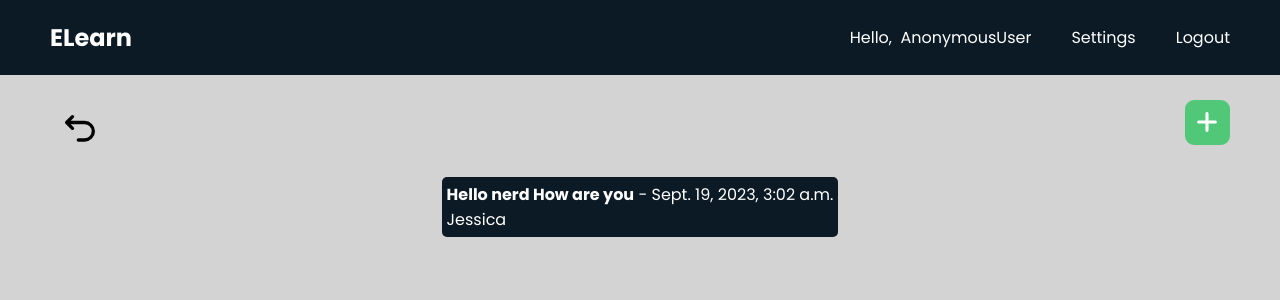
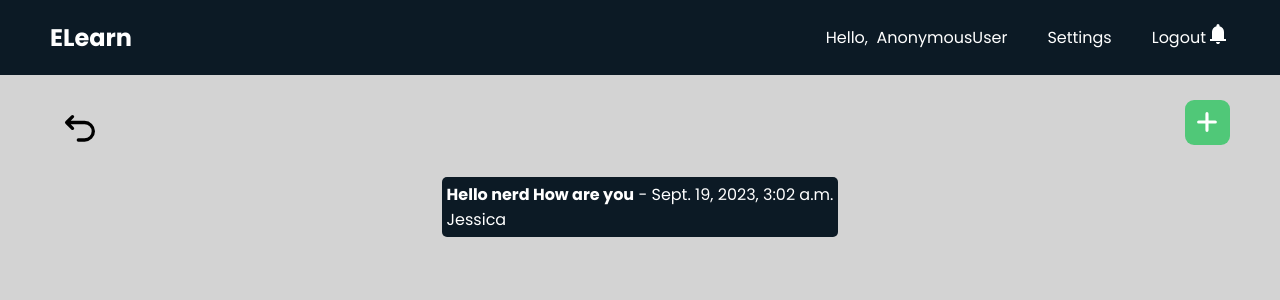
Before and after one commit to Thomas-Donnell/Intermediate-Project, a Django app: page /teachers/discussions/63862dcf-5ab8-4130-9a20-155cff657943/ in a window 1280 px wide. Shown: the top 300 px of the page. Run offline with Django 4.2, Linux system fonts and the light colour scheme; data comes from the database, SQL or seed files in the repository; some libraries are stand-ins or nearby versions.

Commit message:
added bell icon

```diff
--- a/mysite/teachers/templates/teachers/discussion.html
+++ b/mysite/teachers/templates/teachers/discussion.html
@@ -19,6 +19,9 @@
                     <li id="username"><span>Hello,  {{request.user}}</span></li>
                     <li><a href="">Settings</a></li>
                     <li><a href="">Logout</a></li>
+                    <li>
+                        <svg xmlns="http://www.w3.org/2000/svg" width="24" height="24" viewBox="0 0 24 24"><path fill="white" d="M4 19v-2h2v-7q0-2.075 1.25-3.688T10.5 4.2v-.7q0-.625.438-1.063T12 2q.625 0 1.063.438T13.5 3.5v.7q2 .5 3.25 2.113T18 10v7h2v2H4Zm8 3q-.825 0-1.413-.588T10 20h4q0 .825-.588 1.413T12 22Z"/></svg>
+                    </li>
                 </ul>
             </nav>
         </header>
```
